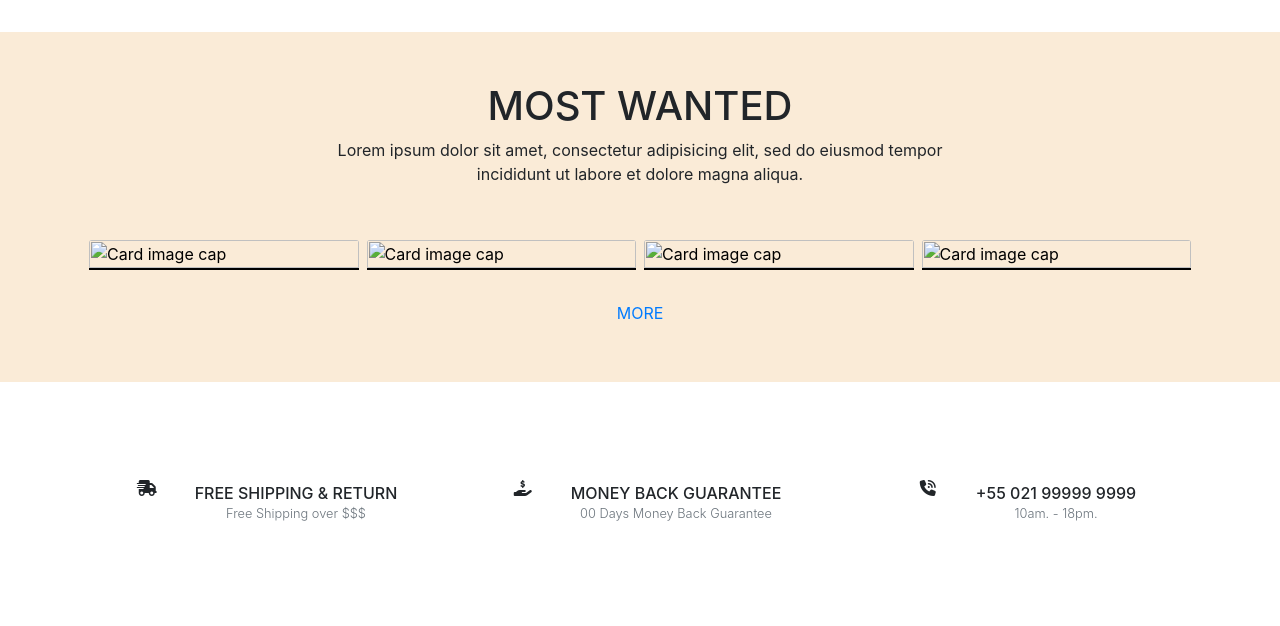
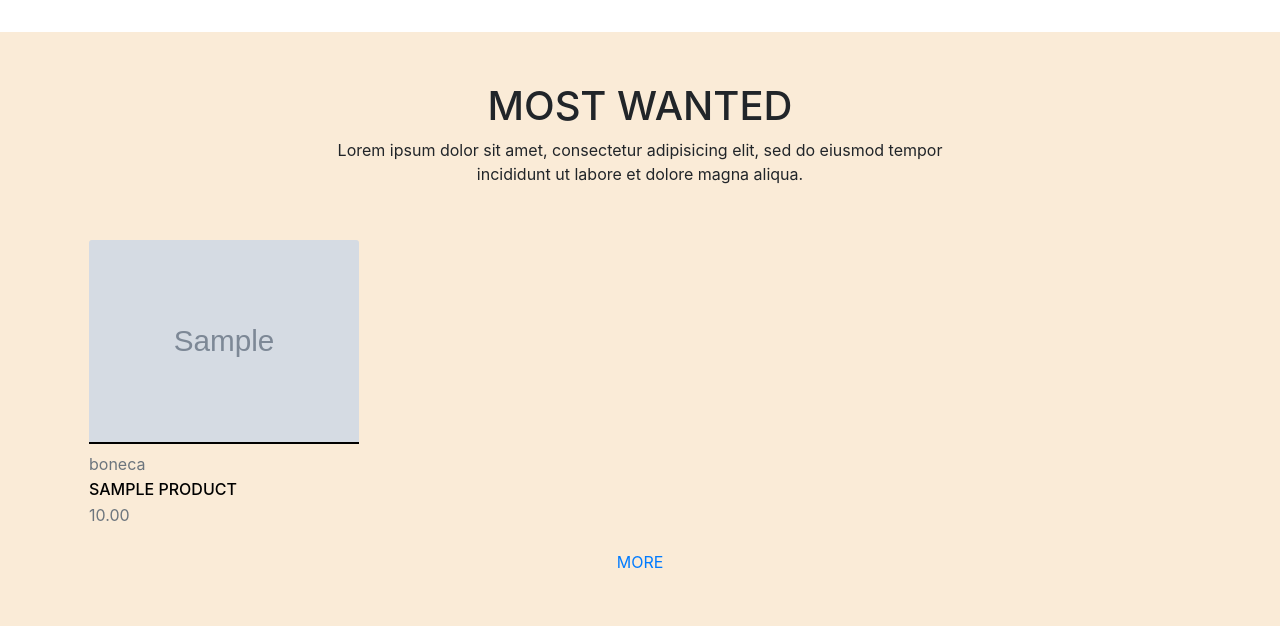
Before and after one commit to assisthiago/simple_website, a Django app: page / in a window 1280 px wide. Shown: the part 1421-2047 px from the top of the page. Run offline with Django 3.2, Linux system fonts and the light colour scheme; tables that the repository leaves empty hold one stand-in row (values such as "Sample post"); grey boxes marked "Sample" are stand-in pictures; some libraries are stand-ins or nearby versions.

Commit message:
Adicionando o most wanted no models e a ação

```diff
--- a/sws/pages/views.py
+++ b/sws/pages/views.py
@@ -5,7 +5,11 @@
 
 def index(request):
     last_arrivals = Product.last_arrivals()
-    context = {'last_arrivals' : last_arrivals}
+    most_wanted = Product.most_wanted()
+    context = {
+        'last_arrivals' : last_arrivals,
+        'most_wanted' : most_wanted
+    }
     return render(request, 'pages/index.html', context=context)
 
 def listings(request):
--- a/sws/products/models.py
+++ b/sws/products/models.py
@@ -40,6 +40,7 @@
     image_4 =  models.ImageField(upload_to='photos/', blank=True, verbose_name= 'Quarta imagem')
     image_5 =  models.ImageField(upload_to='photos/', blank=True, verbose_name= 'Quinta imagem')
     image_6 =  models.ImageField(upload_to='photos/', blank=True, verbose_name= 'Sexta imagem')
+    wanted = models.BooleanField(default=False, verbose_name='Mais procurados')
     created_at = models.DateTimeField(auto_now_add=True, verbose_name='Data de criação')
     updated_at = models.DateTimeField(auto_now=True, verbose_name='Data de atualização')
 
@@ -47,6 +48,10 @@
     def last_arrivals():
         return Product.objects.order_by('-created_at')[:4]
 
+    @staticmethod
+    def most_wanted():
+        return Product.objects.filter(wanted=True).order_by('-created_at')
+
     class Meta:
         verbose_name = 'produto'
         verbose_name_plural = 'Lista de produtos'
--- a/sws/templates/pages/index.html
+++ b/sws/templates/pages/index.html
@@ -41,18 +41,11 @@
 
                 <div class="container">
                     <div class="row">
-                        <div class="col col-12 col-sm-12 col-md-3 col-lg-3 p-1">
-                            {% include 'partials/_card.html' %}
-                        </div>
-                        <div class="col col-12 col-sm-12 col-md-3 col-lg-3 p-1">
-                            {% include 'partials/_card.html' %}
-                        </div>
-                        <div class="col col-12 col-sm-12 col-md-3 col-lg-3 p-1">
-                            {% include 'partials/_card.html' %}
-                        </div>
-                        <div class="col col-12 col-sm-12 col-md-3 col-lg-3 p-1">
-                            {% include 'partials/_card.html' %}
-                        </div>
+                        {% for product in most_wanted %}
+                            <div class="col col-6 col-sm-6 col-md-3 col-lg-3 p-1">
+                                {% include 'partials/_card.html' with product_obj=product %}
+                            </div>
+                        {% endfor %}
                     </div>
                 </div>
 
@@ -62,7 +55,7 @@
             </div>
         </section>
 
-        {% include 'partials/_services.html' %}
+        <!-- {% include 'partials/_services.html' %} -->
 
         {% include 'partials/_maps.html' %}
 
--- a/sws/templates/partials/_card.html
+++ b/sws/templates/partials/_card.html
@@ -4,7 +4,7 @@
 
 <div class="card">
     <a href="/details/{{ product.id }}">
-        <img class="card-img-top" src="{{ product.image_1 }}" alt="Card image cap">
+        <img class="card-img-top" src="media/{{ product.image_1 }}" alt="Card image cap">
         <div class="card-body py-2">
             <p class="text-muted text-sm mb-1">{{ product.category }}</p>
             <h3 class="h6 text-uppercase mb-1">{{ product.name }}</h3>
--- a/sws/templates/partials/_footer.html
+++ b/sws/templates/partials/_footer.html
@@ -5,7 +5,7 @@
 
     <div class="container">
         <div class="row justify-content-center">
-            <div class="footer-top col col-12 col-sm-12 col-md-6 col-lg-6 align-self-center text-center">
+            <!-- <div class="footer-top col col-12 col-sm-12 col-md-6 col-lg-6 align-self-center text-center">
                 <h4 class="text-uppercase">Contact us</h4>
                 <form class="form">
                     <div class="input-group mb-3">
@@ -34,7 +34,7 @@
                     </div>
                     <button type="submit" class="btn btn-outline-dark">Send message</button>
                 </form>
-            </div>
+            </div> -->
             <div class="footer-bottom col col-12 text-center">
                 <p>&copy; Developed by Assis</p>
             </div>
--- a/sws/templates/partials/_maps.html
+++ b/sws/templates/partials/_maps.html
@@ -1,4 +1,4 @@
-<section id="map" class="map">
+<section id="map" class="map mt-5">
     <iframe src="https://www.google.com/maps/embed?pb=!1m18!1m12!1m3!1d14709.801784301395!2d-43.3970179!3d-22.8228185!2m3!1f0!2f0!3f0!3m2!1i1024!2i768!4f13.1!3m3!1m2!1s0x99638a8cffc4e7%3A0xa9490889c2d9947c!2sR.%20Jorn.%20Mario%20Lisboa%2C%20298%20-%20Anchieta%2C%20Rio%20de%20Janeiro%20-%20RJ%2C%2021655-460!5e0!3m2!1sen!2sbr!4v1595368489266!5m2!1sen!2sbr"
     frameborder="0" style="border:0;" height="250px" width="100%" allowfullscreen="" aria-hidden="false" tabindex="0"></iframe>
 </section>
```
Also changed, not shown: sws/products/admin.py (+19 -2 lines), sws/products/migrations/0001_initial.py, sws/products/migrations/0002_auto_20201123_2133.py (deleted), sws/products/migrations/0003_auto_20201207_2059.py (deleted).
